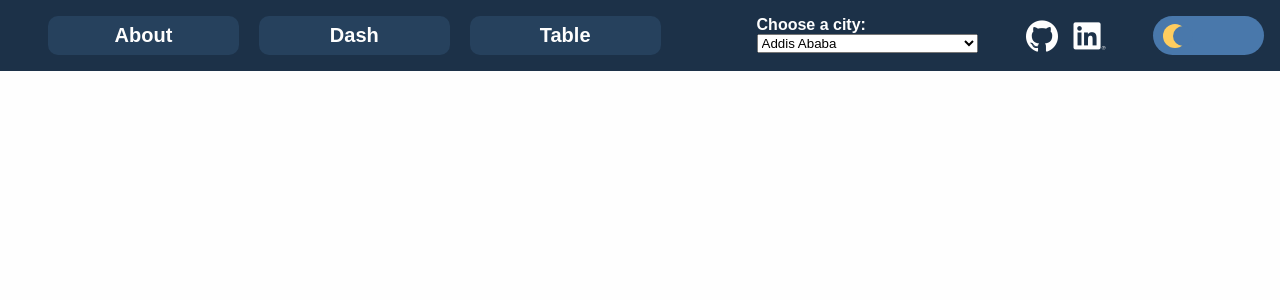
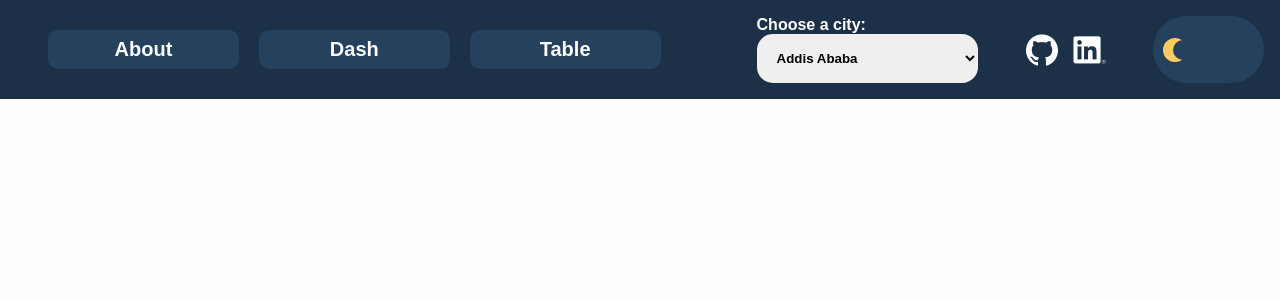
Before and after one commit to TulioInoue/EcoLungs, a React (Vite) app: page / in a window 1280 px wide. Shown: the top 300 px of the page. Built offline with nearby package versions, Linux system fonts and the light colour scheme.

Commit message:
Styling more the toogle theme dark-light button.

```diff
--- a/src/components/navbar/Navbar.module.css
+++ b/src/components/navbar/Navbar.module.css
@@ -48,6 +48,16 @@
   font-size: 1rem;
 }
 
+.navbar__content__links select {
+  /* background-color: var(--primary-hover-color); */
+  outline: unset;
+  border: unset;
+  border-radius: 1rem;
+  padding: 1rem;
+  font-weight: 700;
+  /* color: var(--background-light-color); */
+}
+
 .navbar__content__brands {
   display: flex;
   width: 100%;
@@ -63,18 +73,31 @@
 
 .navbar__content__brands a i {
   display: flex;
+  transition: transform 0.2s ease-in-out;
 }
 
-.navbar__content__mode {
+.navbar__content__brands a i:hover {
+  transform: translateY(-2px);
+}
+
+.navbar__content__mode__sun,
+.navbar__content__mode__night {
   height: 100%;
   width: 100%;
   display: flex;
   align-items: center;
-  background-color: var(--primary-hover-color);
   border-radius: 50px;
   position: relative;
   cursor: pointer;
   padding: 0.5rem;
+}
+
+.navbar__content__mode__sun {
+  background-color: var(--primary-hover-color);
+}
+
+.navbar__content__mode__night {
+  background-color: var(--primary-light-color);
 }
 
 #navbar__content__mode_sun_active,
@@ -112,7 +135,7 @@
 }
 
 #navbar__content__mode_moon_deactive {
-  background-color: var(--primary-hover-color);
+  background-color: var(--primary-light-color);
   animation: hideMoon 0.5s ease-in-out;
   opacity: 1;
   left: 20px;
--- a/src/components/navbar/Navbar.tsx
+++ b/src/components/navbar/Navbar.tsx
@@ -34,7 +34,14 @@ export default function Navbar({ onThemeChange, theme }: navbarInterface) {
             <i className="fi fi-brands-linkedin"></i>
           </a>
         </div>
-        <div className={style.navbar__content__mode} onClick={onThemeChange}>
+        <div
+          className={
+            theme
+              ? style.navbar__content__mode__sun
+              : style.navbar__content__mode__night
+          }
+          onClick={onThemeChange}
+        >
           <span
             id={
               theme
--- a/src/index.css
+++ b/src/index.css
@@ -4,6 +4,7 @@
   --primary-hover-color: #4978ab;
   --secondary-color: #d27b31;
   --secondary-light-color: #ffcd5f;
+  --white-color: #ffffff;
   --background-light-color: #fefefe;
   --background-dark-color: #7d7d7d;
   --success-color: #216b31;
```
